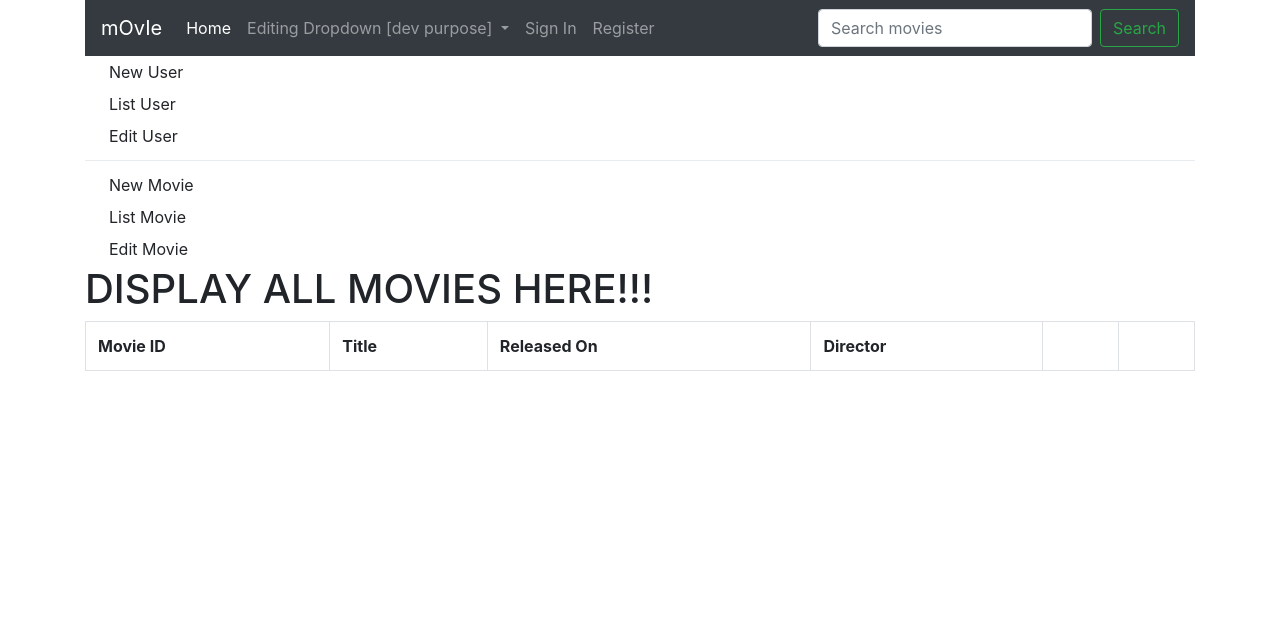
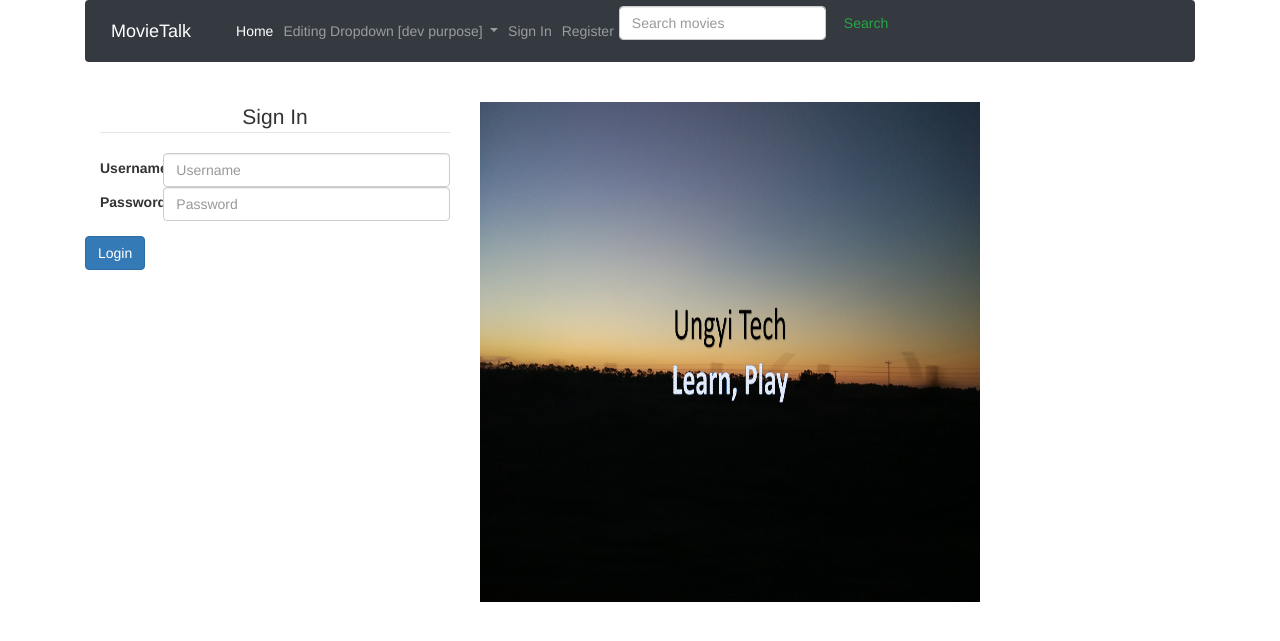
Before and after one commit to last72/csg2431at1st, a PHP site: page / in a window 1280 px wide. Shown: the top 641 px of the page. Run offline with PHP 8.4, Linux system fonts and the light colour scheme; lists and menus that the app fills with data are empty.

Commit message:
Index improvement

```diff
--- a/index.php
+++ b/index.php
@@ -12,14 +12,14 @@
     <!-- Bootstrap CSS -->
     <link rel="stylesheet" href="https://stackpath.bootstrapcdn.com/bootstrap/4.1.3/css/bootstrap.min.css" integrity="sha384-MCw98/SFnGE8fJT3GXwEOngsV7Zt27NXFoaoApmYm81iuXoPkFOJwJ8ERdknLPMO" crossorigin="anonymous">
 
-    <title>Hello Movies</title>
+    <title>MovieTalk</title>
   </head>
   <body>
     <!-- CONTAINER -->
     <div class="container">
     	<!-- NAVIGATION SECTION GOES HERE -->
 	  	<nav class="navbar navbar-expand-lg navbar-dark bg-dark">
-		  <a class="navbar-brand" href="#">mOvIe</a>
+		  <a class="navbar-brand" href="index.php">MovieTalk</a>
 		  <button class="navbar-toggler" type="button" data-toggle="collapse" data-target="#navbarSupportedContent" aria-controls="navbarSupportedContent" aria-expanded="false" aria-label="Toggle navigation">
 		    <span class="navbar-toggler-icon"></span>
 		  </button>
@@ -27,7 +27,7 @@
 		  <div class="collapse navbar-collapse" id="navbarSupportedContent">
 		    <ul class="navbar-nav mr-auto">
 		      <li class="nav-item active">
-		        <a class="nav-link" href="#">Home <span class="sr-only">(current)</span></a>
+		        <a class="nav-link" href="index.php">Home <span class="sr-only">(current)</span></a>
 		      </li>
 		      <li class="nav-item dropdown">
 		        <a class="nav-link dropdown-toggle" href="#" id="navbarDropdown" role="button" data-toggle="dropdown" aria-haspopup="true" aria-expanded="false">
@@ -58,29 +58,13 @@
 		</nav>
 	  	<!-- END OF NAVIATION -->
 
-			<a class="dropdown-item" href="php/registration.php">New User</a>
-		          <a class="dropdown-item" href="php/listUsers.php">List User</a>
-		          <a class="dropdown-item" href="php/editUser.php">Edit User</a>
-		          <div class="dropdown-divider"></div>
-							<a class="dropdown-item" href="php/newmovieregi.php">New Movie</a>
-							<a class="dropdown-item" href="php/listMovies.php">List Movie</a>
-		          <a class="dropdown-item" href="php/editMovie.php">Edit Movie</a>
-    	<h1>DISPLAY ALL MOVIES HERE!!!</h1>
 
 
-    	<table class="table table-bordered">
-    		<tr>
-    			<th>Movie ID</th>
-    			<th>Title</th>
-    			<th>Released On</th>
-    			<th>Director</th>
-    			<th>&nbsp;</th>
-    			<th>&nbsp;</th>
-    		</tr>
-    		<?php
-    			//record fetch call
-    		?>
-    	</table>
+
+
+		<div class="class="col-sm-4">
+			<?php include 'login.php';?>
+    </div>
     </div>
     <!-- END OF CONTAINER -->
 
```
